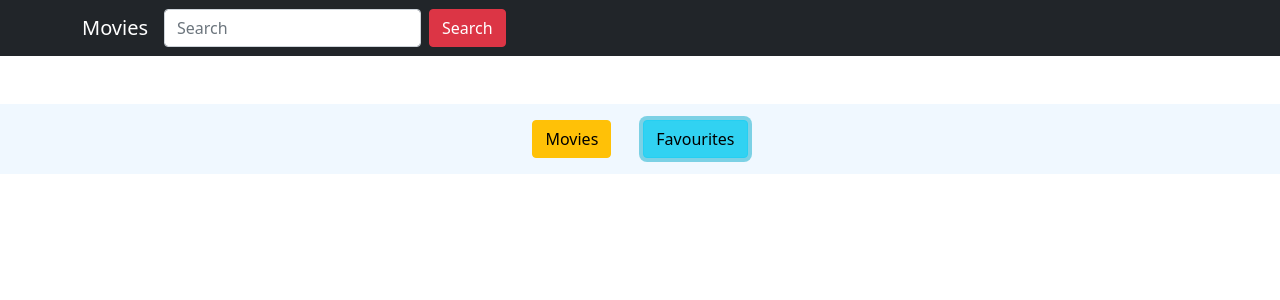
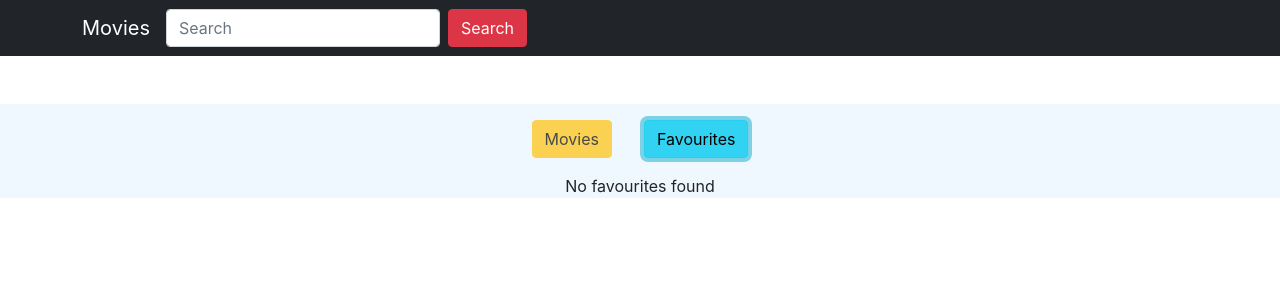
Before and after one commit to SHIVANGISINGH1/Movie-App, a React (Create React App) app: page / in a window 1280 px wide. Both pictures are taken after a click on the button "Favourites". Shown: the top 300 px of the page. Built offline with nearby package versions, Linux system fonts and the light colour scheme.

Commit message:
complete adding features for tabs

```diff
--- a/src/actions/index.js
+++ b/src/actions/index.js
@@ -7,8 +7,8 @@
 export const addMovies = 'Add/Movies';
 export const addFavourite = 'Add/Favourite';
 export const removeFavourite = 'Remove/Favourite';
-export const showFavourites = 'Show/Favourite';
-export const showAll = 'Show/All';
+export const showTab = 'Show/Tab';
+
 // action creators
 export const add_movies = (movies) => {
     return {
@@ -31,18 +31,9 @@ export const remove_favourite = (movie) => {
     }
 }
 
-export const show_favourites = (isFav,movies) => {
+export const show_tabs = (isFav) => {
     return {
-        type: showFavourites,
-        movies,
+        type: showTab,
         showFavourites: isFav
     }
 }
-
-export const show_all = (isFav,movies) => {
-    return {
-        type: showAll,
-        movies,
-        showFavourites: isFav
-    }
-}
--- a/src/components/App.js
+++ b/src/components/App.js
@@ -3,7 +3,7 @@ import { Button } from 'react-bootstrap';
 import Navbar_Component from './Navbar';
 import 'bootstrap/dist/css/bootstrap.min.css';
 import Card_Component from './Card_Component'
-import { add_movies, show_all, show_favourites } from '../actions';
+import { add_movies, show_tabs } from '../actions';
 import data from '../data'
 
 
@@ -36,52 +36,38 @@ class App extends React.Component {
 
 	}
 
-	showFavourites = () => {
+	showTab = (value) => {
 		const {store} = this.props;
-
-		console.log("STORE IT IS",store.getState())
-		const listFav = store.getState().addMovie.listFavourites;
-
-		store.dispatch(show_favourites(true,listFav));
-	}
-
-	showAll = () => {
-		const {store} = this.props;
-		const listAll = store.getState().addMovie.listMovies;
-
-		store.dispatch(show_all(false,listAll));
+		store.dispatch(show_tabs(value));
 	}
 
 
+
 	render() {
-		console.log("render")
 		let movies = [];
 		const {store} = this.props;
+		const val = store.getState().addMovie.showFavouritesTab;
 
-		if (store.getState().addMovie.showFavouritesTab) {
-			movies = this.props.store.getState().addMovie.listFavourites;
-		}
-		else {
-			movies = this.props.store.getState().addMovie.listMovies;
-		}
-		const listFav = this.props.store.getState().addMovie.listFavourites;
-		console.log("listFavs",this.props.store.getState().addMovie.listFavourites)
-		// console.log("moviessss", movies)
+		movies = val ? this.props.store.getState().addMovie.listFavourites :
+		this.props.store.getState().addMovie.listMovies;
 
-		// if (movies.length === 0) {
-		// 	movies = this.props.store.getState().addMovie.listFavourites;
-		// }
-
-		console.log("olaoal", movies)
-		console.log(this.props.store.getState())
 		return (
 			<div className="App">
 				<Navbar_Component />
 				<div className="main">
 				<div className="tabs">
-					<Button variant="warning" onClick={this.showAll}>Movies</Button>
-					<Button variant="info" onClick= {this.showFavourites}>Favourites</Button>
+					<Button variant="warning" className={val ? 'btn btn-warning chng': ''} onClick={
+						(val) => {
+							this.showTab(false);
+						}
+					}>Movies</Button>
+					<Button variant="info" className={val ? '' : 'btn btn-info chng'} onClick= {
+						(val) => {
+							this.showTab(true);
+						}
+					}>Favourites</Button>
 				</div>
+
 
 				<div className="list">
 					{movies.map((movie,index) => (
@@ -91,7 +77,7 @@ class App extends React.Component {
 						dispatch={this.props.store.dispatch}
 						isFav = {this.isMovieFavourite(movie)}/>
 				))}
-
+				{movies.length === 0 ? <div>No favourites found</div>: null}
 				</div>
 			</div>
 		</div>
--- a/src/index.css
+++ b/src/index.css
@@ -7,7 +7,6 @@ body {
   -moz-osx-font-smoothing: grayscale;
 
 }
-
 
 .main {
 	display: flex;
@@ -42,3 +41,11 @@ body {
 	margin: 1.5rem;
 	border-radius: 1.2rem;
 }
+
+.btn.btn-warning.chng {
+	opacity: 0.7;
+}
+
+.btn.btn-info.chng {
+	opacity: 0.7;
+}
--- a/src/index.js
+++ b/src/index.js
@@ -1,9 +1,9 @@
 import React from 'react';
 import ReactDOM from 'react-dom/client';
-import './index.css';
 import App from './components/App';
 import { configureStore } from '@reduxjs/toolkit'
 import addMovie from './reducers/index'
+import './index.css';
 
 const store =  configureStore({
   reducer: {
--- a/src/reducers/index.js
+++ b/src/reducers/index.js
@@ -1,4 +1,4 @@
-import {addMovies, removeFavourite, showFavourites, showAll} from '../actions/index';
+import {addMovies, removeFavourite, showTab} from '../actions/index';
 import { addFavourite } from '../actions/index';
 
 const initialState = {
@@ -35,23 +35,13 @@ function addMovie(state = initialState, action) {
         }
     }
 
-    else if (action.type === showFavourites) {
-
-
+    else if (action.type === showTab) {
         return {
             ...state,
-            listFavourites : action.movies,
             showFavouritesTab : action.showFavourites
         }
     }
 
-    else if (action.type === showAll) {
-        return {
-            ...state,
-            listMovies: action.movies,
-            showFavouritesTab: action.showFavourites
-        }
-    }
     else
     return state;
 }
```
